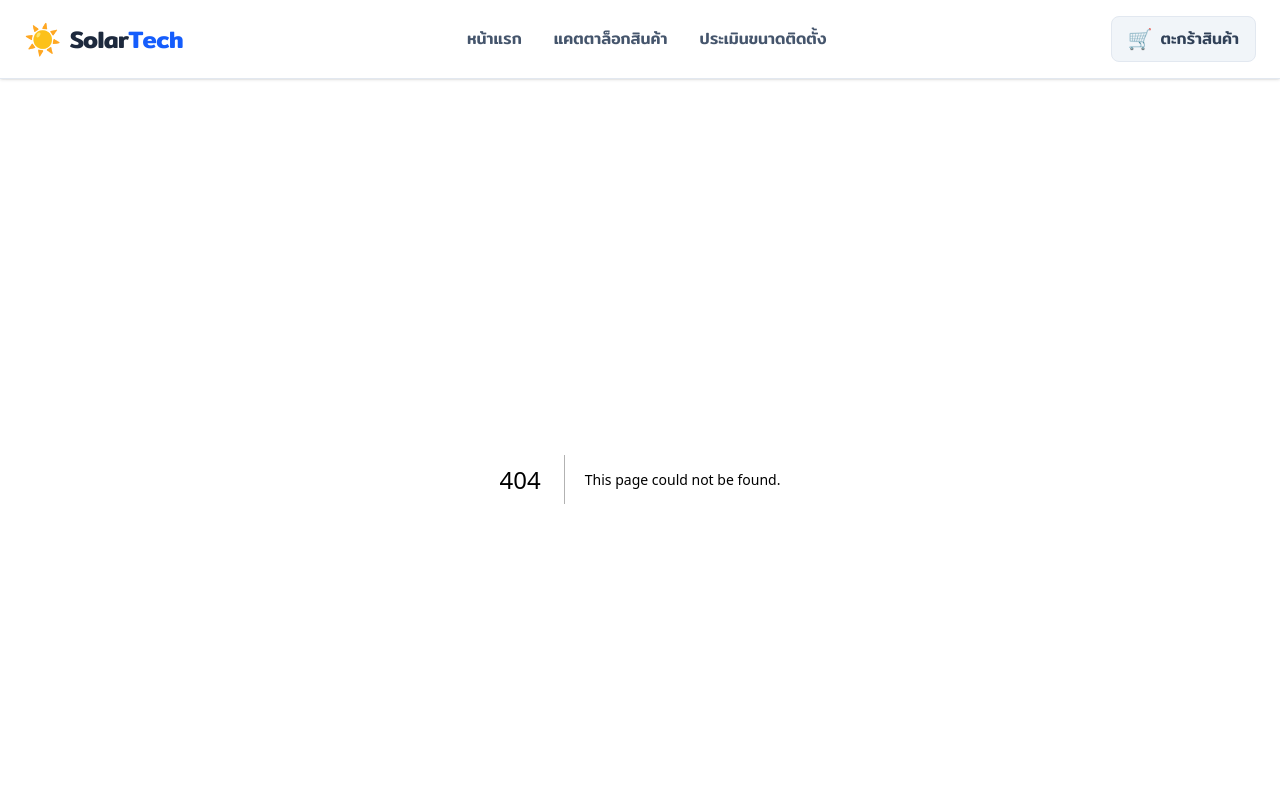
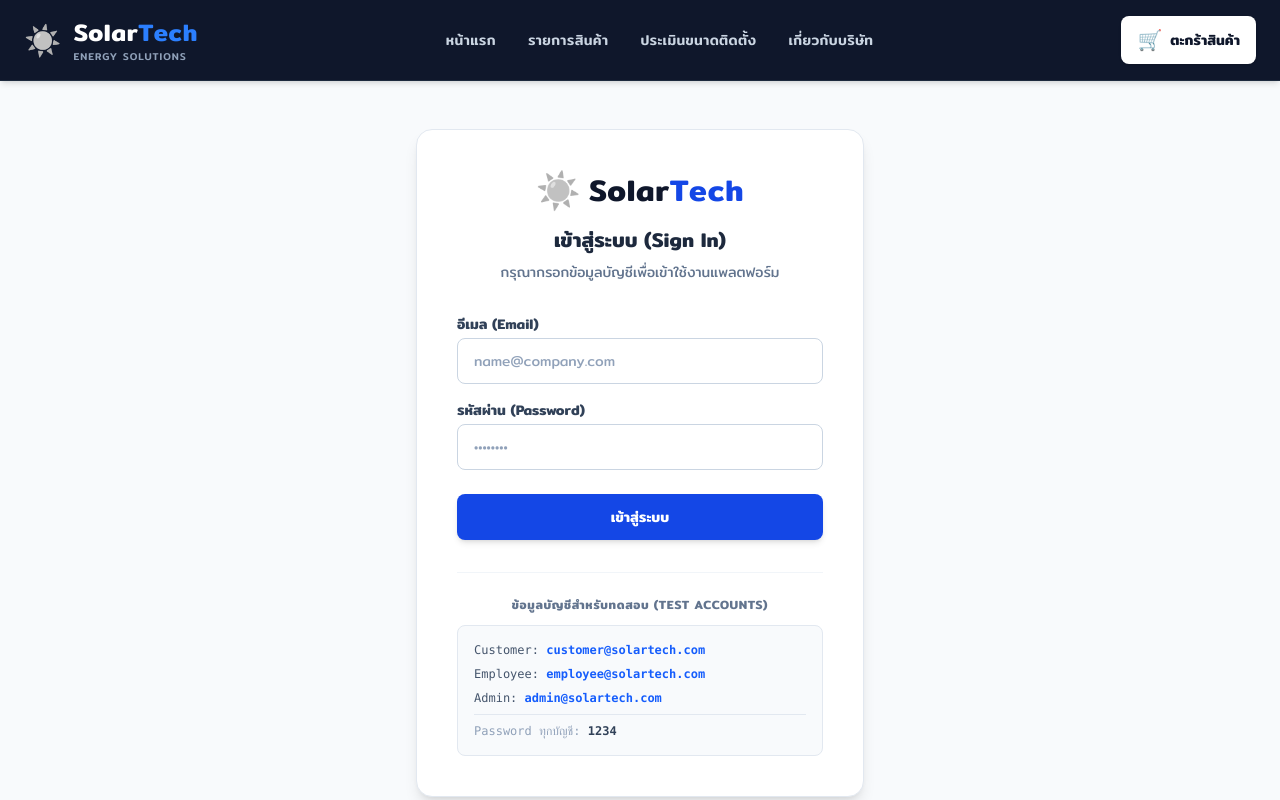
Before and after one commit to EzGuiy/Project-CSI204, a Next.js app in the folder frontend/: page /login in a window 1280 px wide. Before the commit this address had no page. Shown: the top 800 px of the page. Built offline with nearby package versions, Linux system fonts and the light colour scheme.

Commit message:
ปรับแต่งธีมเว็ปใหม่

```diff
--- a/frontend/app/cart/page.tsx
+++ b/frontend/app/cart/page.tsx
@@ -90,7 +90,7 @@ export default function CartPage() {
               <h3 className="text-xl font-bold text-slate-800 mb-2">ไม่มีสินค้าในตะกร้า</h3>
               <p className="text-slate-500 mb-6">กลับไปเลือกซื้อแผงโซล่าเซลล์และอุปกรณ์กันเถอะ</p>
               <Link href="/products" className="bg-blue-600 text-white px-6 py-3 rounded-lg font-medium hover:bg-blue-700 transition-colors">
-                ไปที่แคตตาล็อกสินค้า
+                ไปที่รายการสินค้า
               </Link>
             </div>
           )}
--- a/frontend/app/layout.tsx
+++ b/frontend/app/layout.tsx
@@ -20,30 +20,32 @@ export default function RootLayout({
       <body className={`${mitr.className} bg-slate-50 text-slate-800 antialiased flex flex-col min-h-screen`}>
 
         {/* Navbar */}
-        <nav className="w-full bg-white shadow-sm sticky top-0 z-50 border-b border-slate-200">
+       <nav className="w-full bg-slate-900 shadow-md sticky top-0 z-50 border-b border-slate-800">
    <div className="container mx-auto px-6 py-4 flex justify-between items-center">
 
-              {/* โลโก้ */}
-              <Link href="/" className="flex items-center gap-2 hover:opacity-80 transition-opacity">
-                <span className="text-3xl">☀️</span>
-                <h1 className="text-2xl font-bold text-slate-800 tracking-tight">Solar<span className="text-blue-600">Tech</span></h1>
+      {/* โลโก้แบรนด์ */}
+      <Link href="/" className="flex items-center gap-3 group">
+        <span className="text-3xl grayscale group-hover:grayscale-0 transition-all">☀️</span>
+        <h1 className="text-2xl font-bold text-white tracking-wide">
+          Solar<span className="text-blue-500">Tech</span>
+          <span className="block text-[10px] font-medium text-slate-400 tracking-widest uppercase mt-0.5">Energy Solutions</span>
+        </h1>
       </Link>
 
-              {/* เมนูตรงกลาง */}
-              <div className="hidden md:flex space-x-8 items-center font-medium text-slate-600">
-                 <Link href="/" className="hover:text-blue-600 transition-colors">หน้าแรก</Link>
-                 <Link href="/products" className="hover:text-blue-600 transition-colors">แคตตาล็อกสินค้า</Link>
-                 <Link href="/calculator" className="hover:text-blue-600 transition-colors">ประเมินขนาดติดตั้ง</Link>
+      {/* เมนู */}
+      <div className="hidden md:flex space-x-8 items-center font-medium text-slate-300 text-sm tracking-wide">
+         <Link href="/" className="hover:text-white transition-colors">หน้าแรก</Link>
+         <Link href="/products" className="hover:text-blue-400 transition-colors">รายการสินค้า</Link>
+         <Link href="/calculator" className="hover:text-blue-400 transition-colors">ประเมินขนาดติดตั้ง</Link>
+         <Link href="/about" className="hover:text-blue-400 transition-colors">เกี่ยวกับบริษัท</Link>
       </div>
 
-              {/* ปุ่มตะกร้าสินค้าด้านขวา (เรียกใช้ Component ใหม่) */}
       <div className="flex items-center gap-4">
          <CartBadge />
       </div>
 
    </div>
 </nav>
-
         {/* เนื้อหาหลัก */}
         <main className="flex-grow">
           {children}
--- /dev/null
+++ b/frontend/app/login/page.tsx
@@ -0,0 +1,156 @@
+'use client';
+
+import { useState } from 'react';
+import { useRouter } from 'next/navigation';
+import Link from 'next/link';
+
+export default function LoginPage() {
+  const [email, setEmail] = useState('');
+  const [password, setPassword] = useState('');
+  const [error, setError] = useState('');
+  const [isLoading, setIsLoading] = useState(false);
+
+  const router = useRouter();
+
+  // 🗄️ จำลองฐานข้อมูลผู้ใช้งาน (Mock Database) 3 ระดับ
+  const mockUsers = [
+    {
+      id: 'USR-CUST-01',
+      name: 'สมชาย พลังงานดี',
+      email: 'customer@solartech.com',
+      password: '1234',
+      role: 'customer'
+    },
+    {
+      id: 'USR-EMP-02',
+      name: 'วิศวกร สมศักดิ์',
+      email: 'employee@solartech.com',
+      password: '1234',
+      role: 'employee'
+    },
+    {
+      id: 'USR-ADM-03',
+      name: 'แอดมิน สมปอง',
+      email: 'admin@solartech.com',
+      password: '1234',
+      role: 'admin'
+    },
+  ];
+
+  const handleLogin = (e: React.FormEvent) => {
+    e.preventDefault();
+    setError('');
+    setIsLoading(true);
+
+    // จำลองเวลาดีเลย์ของเซิร์ฟเวอร์ 0.8 วินาที
+    setTimeout(() => {
+      const user = mockUsers.find(u => u.email === email && u.password === password);
+
+      if (user) {
+        // 🔐 ลบ Password ออกก่อนเก็บเป็น JSON Session ลง Local Storage
+        const sessionData = {
+          id: user.id,
+          name: user.name,
+          email: user.email,
+          role: user.role
+        };
+
+        localStorage.setItem('solar_session', JSON.stringify(sessionData));
+
+        alert(`✅ เข้าสู่ระบบสำเร็จ!\nยินดีต้อนรับ: ${user.name}\nสิทธิ์การใช้งาน: ${user.role.toUpperCase()}`);
+
+        // เข้าสู่ระบบสำเร็จแล้วให้เด้งกลับไปหน้าแรก (หรือแก้เป็นหน้า Dashboard ได้)
+        router.push('/');
+        router.refresh(); // รีเฟรชเพื่อให้ Navbar ดึงข้อมูลใหม่
+      } else {
+        setError('❌ อีเมลหรือรหัสผ่านไม่ถูกต้อง กรุณาตรวจสอบอีกครั้ง');
+      }
+      setIsLoading(false);
+    }, 800);
+  };
+
+  return (
+    <div className="min-h-[80vh] flex items-center justify-center bg-slate-50 py-12 px-4 sm:px-6 lg:px-8">
+      <div className="max-w-md w-full space-y-8 bg-white p-10 rounded-2xl shadow-lg border border-slate-200">
+
+        {/* ส่วนหัวของฟอร์ม (Header) */}
+        <div className="text-center">
+          <div className="flex justify-center items-center gap-2 mb-4 group cursor-pointer">
+            <span className="text-4xl grayscale group-hover:grayscale-0 transition-all">☀️</span>
+            <h1 className="text-3xl font-bold text-slate-900 tracking-wide">
+              Solar<span className="text-blue-700">Tech</span>
+            </h1>
+          </div>
+          <h2 className="text-xl font-bold text-slate-800">เข้าสู่ระบบ (Sign In)</h2>
+          <p className="mt-2 text-sm text-slate-500">กรุณากรอกข้อมูลบัญชีเพื่อเข้าใช้งานแพลตฟอร์ม</p>
+        </div>
+
+        {/* ฟอร์มเข้าสู่ระบบ */}
+        <form className="mt-8 space-y-6" onSubmit={handleLogin}>
+
+          {/* ข้อความแจ้งเตือน Error */}
+          {error && (
+            <div className="bg-red-50 text-red-600 p-3 rounded-lg text-sm border border-red-100 text-center font-medium">
+              {error}
+            </div>
+          )}
+
+          <div className="space-y-4">
+            <div>
+              <label className="block text-sm font-semibold text-slate-700 mb-1" htmlFor="email">
+                อีเมล (Email)
+              </label>
+              <input
+                id="email"
+                type="email"
+                required
+                value={email}
+                onChange={(e) => setEmail(e.target.value)}
+                className="appearance-none relative block w-full px-4 py-3 border border-slate-300 placeholder-slate-400 text-slate-900 rounded-lg focus:outline-none focus:ring-2 focus:ring-blue-500 focus:border-blue-500 transition-colors sm:text-sm"
+                placeholder="name@company.com"
+              />
+            </div>
+            <div>
+              <label className="block text-sm font-semibold text-slate-700 mb-1" htmlFor="password">
+                รหัสผ่าน (Password)
+              </label>
+              <input
+                id="password"
+                type="password"
+                required
+                value={password}
+                onChange={(e) => setPassword(e.target.value)}
+                className="appearance-none relative block w-full px-4 py-3 border border-slate-300 placeholder-slate-400 text-slate-900 rounded-lg focus:outline-none focus:ring-2 focus:ring-blue-500 focus:border-blue-500 transition-colors sm:text-sm"
+                placeholder="••••••••"
+              />
+            </div>
+          </div>
+
+          <div>
+            <button
+              type="submit"
+              disabled={isLoading}
+              className="w-full flex justify-center py-3 px-4 border border-transparent text-sm font-bold rounded-lg text-white bg-blue-700 hover:bg-slate-900 focus:outline-none focus:ring-2 focus:ring-offset-2 focus:ring-blue-500 transition-all disabled:opacity-70 disabled:cursor-not-allowed shadow-md"
+            >
+              {isLoading ? 'กำลังตรวจสอบข้อมูล...' : 'เข้าสู่ระบบ'}
+            </button>
+          </div>
+        </form>
+
+        {/* คู่มือสำหรับอาจารย์ทดสอบ (Mock Login Details) */}
+        <div className="mt-8 pt-6 border-t border-slate-100">
+          <p className="text-xs font-semibold text-slate-500 mb-3 text-center uppercase tracking-wider">
+            ข้อมูลบัญชีสำหรับทดสอบ (Test Accounts)
+          </p>
+          <div className="text-xs text-slate-600 bg-slate-50 p-4 rounded-lg border border-slate-200 space-y-2 font-mono">
+            <p>Customer: <span className="text-blue-600 font-bold">customer@solartech.com</span></p>
+            <p>Employee: <span className="text-blue-600 font-bold">employee@solartech.com</span></p>
+            <p>Admin: <span className="text-blue-600 font-bold">admin@solartech.com</span></p>
+            <p className="mt-2 text-slate-400 border-t border-slate-200 pt-2">Password ทุกบัญชี: <span className="font-bold text-slate-700">1234</span></p>
+          </div>
+        </div>
+
+      </div>
+    </div>
+  );
+}
--- a/frontend/app/page.tsx
+++ b/frontend/app/page.tsx
@@ -29,7 +29,7 @@ export default function Home() {
             </p>
             <div className="flex flex-col sm:flex-row justify-center gap-4 pt-6">
               <Link href="/products" className="inline-block text-center bg-blue-600 hover:bg-blue-500 text-white font-medium py-4 px-10 rounded-xl shadow-lg shadow-blue-600/40 transition-all hover:-translate-y-1">
-                ดูแคตตาล็อกสินค้า
+                ดูรายการสินค้า
               </Link>
               <Link href="/calculator" className="inline-block text-center bg-white/10 border border-white/30 hover:bg-white hover:text-slate-900 text-white font-medium py-4 px-10 rounded-xl transition-all shadow-sm hover:-translate-y-1">
                 ประเมินความคุ้มค่า
--- a/frontend/components/CartBadge.tsx
+++ b/frontend/components/CartBadge.tsx
@@ -1,4 +1,4 @@
-'use client'; // ต้องเป็น Client Component เพื่อให้อ่าน LocalStorage ได้
+'use client';
 
 import { useState, useEffect } from 'react';
 import Link from 'next/link';
@@ -6,31 +6,25 @@ import Link from 'next/link';
 export default function CartBadge() {
   const [itemCount, setItemCount] = useState(0);
 
-  // ฟังก์ชันคำนวณจำนวนของในตะกร้า
   const updateCount = () => {
     const cart = JSON.parse(localStorage.getItem('solar_cart') || '[]');
-    // นับจำนวนชิ้นทั้งหมดรวมกัน
     const total = cart.reduce((sum: number, item: any) => sum + item.quantity, 0);
     setItemCount(total);
   };
 
   useEffect(() => {
-    updateCount(); // ดึงข้อมูลครั้งแรกตอนโหลดหน้าเว็บ
-
-    // คอยดักฟังว่ามีใครส่งสัญญาณ 'cartUpdated' มาไหม (ถ้ามีให้อัปเดตตัวเลข)
+    updateCount();
     window.addEventListener('cartUpdated', updateCount);
-
     return () => window.removeEventListener('cartUpdated', updateCount);
   }, []);
 
   return (
-    <Link href="/cart" className="relative flex items-center gap-2 bg-slate-100 hover:bg-blue-50 text-slate-700 hover:text-blue-600 px-4 py-2 rounded-lg transition-all border border-slate-200 hover:border-blue-200">
+    <Link href="/cart" className="relative flex items-center gap-2 bg-white hover:bg-slate-100 text-slate-900 px-4 py-2.5 rounded-lg transition-all font-bold shadow-sm">
       <span className="text-xl">🛒</span>
-      <span className="font-medium hidden sm:block">ตะกร้าสินค้า</span>
+      <span className="hidden sm:block text-sm">ตะกร้าสินค้า</span>
 
-      {/* ถ้ามีของในตะกร้า ให้โชว์ตัวเลขสีแดง (สไตล์ Steam) */}
       {itemCount > 0 && (
-        <span className="absolute -top-2 -right-2 bg-red-500 text-white text-xs font-bold w-6 h-6 flex items-center justify-center rounded-full shadow-md border-2 border-white">
+        <span className="absolute -top-2 -right-2 bg-red-600 text-white text-[10px] font-bold w-6 h-6 flex items-center justify-center rounded-full shadow-md border-2 border-white">
           {itemCount > 99 ? '99+' : itemCount}
         </span>
       )}
--- a/frontend/components/ProductCard.tsx
+++ b/frontend/components/ProductCard.tsx
@@ -1,4 +1,4 @@
-'use client'; // ต้องใส่เพื่อให้ใช้ฟังก์ชัน alert และ localStorage ได้
+'use client';
 
 import React from 'react';
 
@@ -13,56 +13,56 @@ interface ProductProps {
 
 export default function ProductCard({ id, name, category, price, capacity, imageUrl }: ProductProps) {
 
-  // ฟังก์ชันจำลองการหยิบใส่ตะกร้า (บันทึกลง LocalStorage ของเบราว์เซอร์)
   const addToCart = () => {
-    // 1. ดึงข้อมูลตะกร้าเก่าออกมาก่อน
     const existingCart = JSON.parse(localStorage.getItem('solar_cart') || '[]');
-
-    // 2. เช็คว่ามีสินค้านี้ในตะกร้าหรือยัง
     const existingItem = existingCart.find((item: any) => item.id === id);
 
     if (existingItem) {
-      existingItem.quantity += 1; // ถ้ามีแล้วให้บวกจำนวนเพิ่ม
+      existingItem.quantity += 1;
     } else {
-      // ถ้ายังไม่มี ให้เพิ่มเข้าไปใหม่
       existingCart.push({ id, name, price, quantity: 1, icon: imageUrl });
     }
 
-    // 3. เซฟกลับลงไปในตะกร้า
     localStorage.setItem('solar_cart', JSON.stringify(existingCart));
     window.dispatchEvent(new Event('cartUpdated'));
-    // 4. แจ้งเตือนผู้ใช้
     alert(`🛒 เพิ่ม "${name}" ลงตะกร้าเรียบร้อยแล้ว!`);
   };
 
   return (
-    <div className="bg-white border border-slate-200 rounded-2xl overflow-hidden hover:shadow-xl transition-all duration-300 group flex flex-col h-full">
-      {/* รูปสินค้า */}
-      <div className="h-48 bg-slate-100 relative overflow-hidden flex items-center justify-center shrink-0">
-        <div className="text-6xl group-hover:scale-110 transition-transform duration-300">
+    <div className="bg-white border border-slate-200 rounded-xl overflow-hidden hover:shadow-xl hover:border-blue-200 transition-all duration-300 flex flex-col h-full group">
+
+      {/* ส่วนรูปภาพ */}
+      <div className="h-48 bg-slate-50 relative flex items-center justify-center shrink-0 border-b border-slate-100">
+        <div className="text-7xl group-hover:scale-110 transition-transform duration-500 drop-shadow-md">
           {imageUrl}
         </div>
-        <div className="absolute top-3 right-3 bg-white/90 backdrop-blur text-blue-600 text-xs font-bold px-2 py-1 rounded-md shadow-sm">
+        <div className="absolute top-3 left-3 bg-slate-800 text-white text-[10px] font-bold px-2 py-1 rounded tracking-wide uppercase shadow-sm">
           {category}
         </div>
       </div>
 
-      {/* รายละเอียดสินค้า */}
+      {/* ส่วนรายละเอียด */}
       <div className="p-5 flex flex-col flex-grow">
-        <h3 className="text-lg font-bold text-slate-800 mb-1 line-clamp-2">{name}</h3>
-        <p className="text-sm text-slate-500 mb-4">กำลังการผลิต: <span className="text-slate-700 font-medium">{capacity}</span></p>
+        <h3 className="text-lg font-bold text-slate-900 mb-2 leading-snug line-clamp-2">{name}</h3>
 
-        {/* ส่วนปุ่มกด (ดันให้อยู่ล่างสุดเสมอ) */}
+        <p className="text-sm text-slate-600 mb-4">
+          กำลังไฟ: <span className="font-semibold text-slate-900">{capacity}</span>
+        </p>
+
+        {/* ส่วนราคาและปุ่ม */}
         <div className="mt-auto pt-4 border-t border-slate-100 flex justify-between items-end gap-2">
           <div>
-            <p className="text-xs text-slate-400 mb-1">ราคา</p>
-            <p className="text-xl font-bold text-blue-600">฿{price.toLocaleString()}</p>
+            <p className="text-xs text-slate-500 font-medium mb-1">ราคา (บาท)</p>
+            <p className="text-2xl font-black text-blue-700">
+              {price.toLocaleString()}
+            </p>
           </div>
+
           <button
             onClick={addToCart}
-            className="bg-blue-600 hover:bg-blue-700 text-white px-4 py-2 rounded-lg transition-colors font-medium text-sm flex items-center gap-2 shadow-sm hover:shadow-md"
+            className="bg-blue-700 hover:bg-slate-900 text-white px-4 py-2.5 rounded-lg transition-colors font-semibold text-sm shadow-md active:scale-95"
           >
-            <span>หยิบใส่ตะกร้า</span>
+            สั่งซื้อ
           </button>
         </div>
       </div>
--- a/frontend/tailwind.config.ts
+++ b/frontend/tailwind.config.ts
@@ -1,12 +1,22 @@
-import type { Config } from "tailwindcss";
+import type { Config } from 'tailwindcss'
 
-export default {
+const config: Config = {
   content: [
-    "./app/**/*.{js,ts,jsx,tsx,mdx}",
-    "./components/**/*.{js,ts,jsx,tsx,mdx}", // บรรทัดนี้สำคัญมาก! เป็นการสั่งให้ Tailwind อ่านโค้ดในการ์ดสินค้าของเรา
+    './app/**/*.{js,ts,jsx,tsx,mdx}',
+    './components/**/*.{js,ts,jsx,tsx,mdx}',
   ],
   theme: {
-    extend: {},
+    extend: {
+      colors: {
+        solar: {
+          dark: '#0B192C',     // สีน้ำเงินกรมท่าเข้มจัด (ใช้กับ Footer / Header อารมณ์บริษัทใหญ่)
+          primary: '#1E3E62',  // สีน้ำเงินหลักของแบรนด์ (ความน่าเชื่อถือ)
+          accent: '#00A859',   // สีเขียวพลังงาน (ปุ่มสั่งซื้อ / สถานะสำเร็จ)
+          light: '#F8FAFC',    // สีพื้นหลังเว็บ (เทาอมฟ้าสว่างๆ ให้ดูสะอาดตา)
+        }
+      }
+    },
   },
   plugins: [],
-} satisfies Config;
+}
+export default config
```
Also changed, not shown: 1 other file (tests, documents, lock files or other folders). Lines whose indentation alone changed are shown as unchanged.
